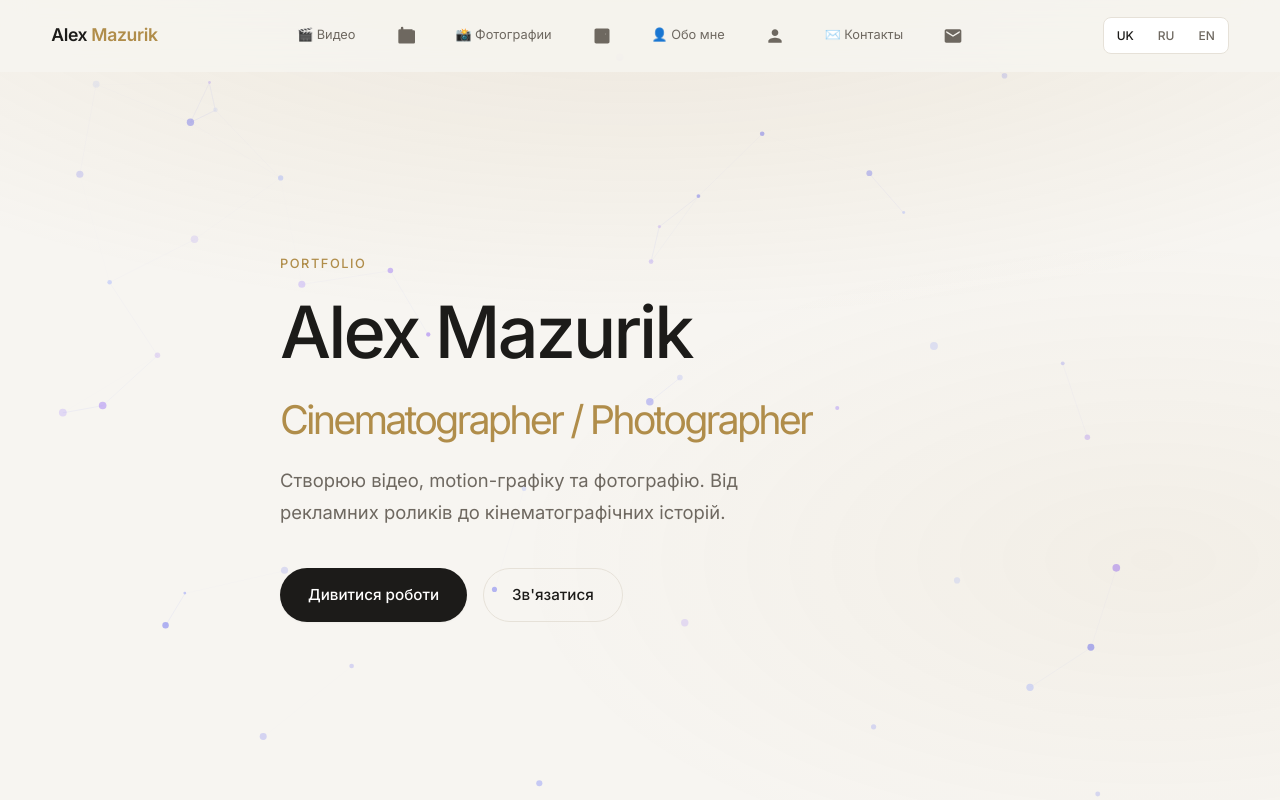
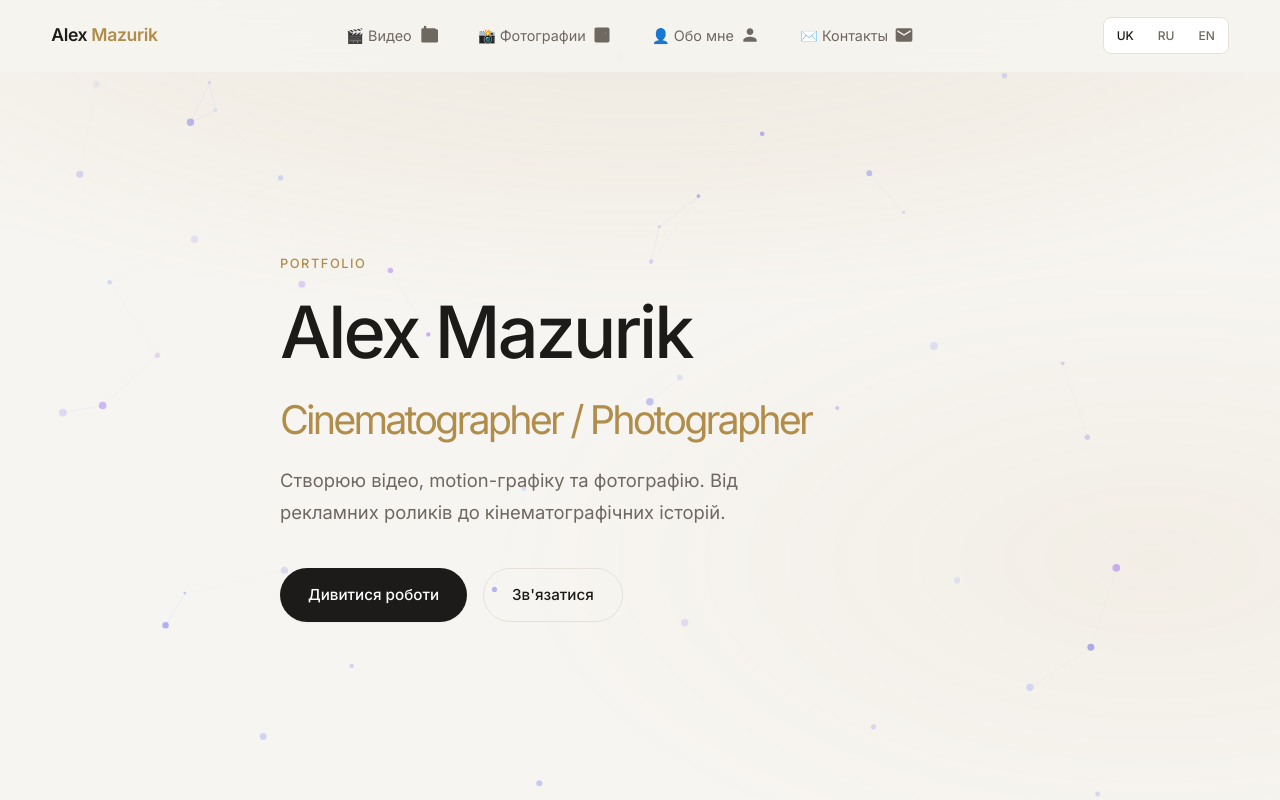
Before and after one commit to AlexAkkerman/portfolio_site, a React (Vite) app: page / in a window 1280 px wide. Shown: the top 800 px of the page. Built offline with nearby package versions, Linux system fonts and the light colour scheme.

Commit message:
nav bar remake

```diff
--- a/src/App.tsx
+++ b/src/App.tsx
@@ -145,26 +145,26 @@ function App() {
           </a>
 
           <nav className={`nav ${menuOpen ? "open" : ""}`}>
-            <div className="nav-label">🎬 Видео</div>
             <a href="#videos" onClick={() => setMenuOpen(false)}>
+              <span>🎬 Видео</span>
               <svg viewBox="0 0 24 24" width="20" height="20" fill="currentColor">
                 <path d="M21 4V5h1.5a1.5 1.5 0 0 1 1.5 1.5V19.5a1.5 1.5 0 0 1-1.5 1.5H5.5a1.5 1.5 0 0 1-1.5-1.5V5.5a1.5 1.5 0 0 1 1.5-1.5H7v-1.5a1.5 1.5 0 0 1 3 0v1.5h9z"/>
               </svg>
             </a>
-            <div className="nav-label">📸 Фотографии</div>
             <a href="#photos" onClick={() => setMenuOpen(false)}>
+              <span>📸 Фотографии</span>
               <svg viewBox="0 0 24 24" width="20" height="20" fill="currentColor">
                 <path d="M21 19V5c0-1.1-.9-2-2-2H5c-1.1 0-2 .9-2 2v14c0 1.1.9 2 2 2h14c1.1 0 2-.9 2-2zM8.5 13.5l2.75-1.5 2.75 1.5L17.5 12 14.25 10.5l2.75-1.5L16.5 10 13.25 8.5 10.5 10 7.75 8.5 5 10l3.25 1.5-2.75 1.5z"/>
               </svg>
             </a>
-            <div className="nav-label">👤 Обо мне</div>
             <a href="#about" onClick={() => setMenuOpen(false)}>
+              <span>👤 Обо мне</span>
               <svg viewBox="0 0 24 24" width="20" height="20" fill="currentColor">
                 <path d="M12 12c2.21 0 4-1.79 4-4s-1.79-4-4-4-4 1.79-4 4 1.79 4 4 4zm0 2c-2.67 0-8 1.34-8 4v2h16v-2c0-2.66-5.33-4-8-4z"/>
               </svg>
             </a>
-            <div className="nav-label">✉️ Контакты</div>
             <a href="#contact" onClick={() => setMenuOpen(false)}>
+              <span>✉️ Контакты</span>
               <svg viewBox="0 0 24 24" width="20" height="20" fill="currentColor">
                 <path d="M20 4H4c-1.1 0-1.99.9-1.99 2L2 18c0 1.1.9 2 2 2h16c1.1 0 2-.9 2-2V6c0-1.1-.9-2-2-2zm0 4l-8 5-8-5V6l8 5 8-5v2z"/>
               </svg>
```
Also changed, not shown: memory/2026-11-23.md (+32 -0 lines).
